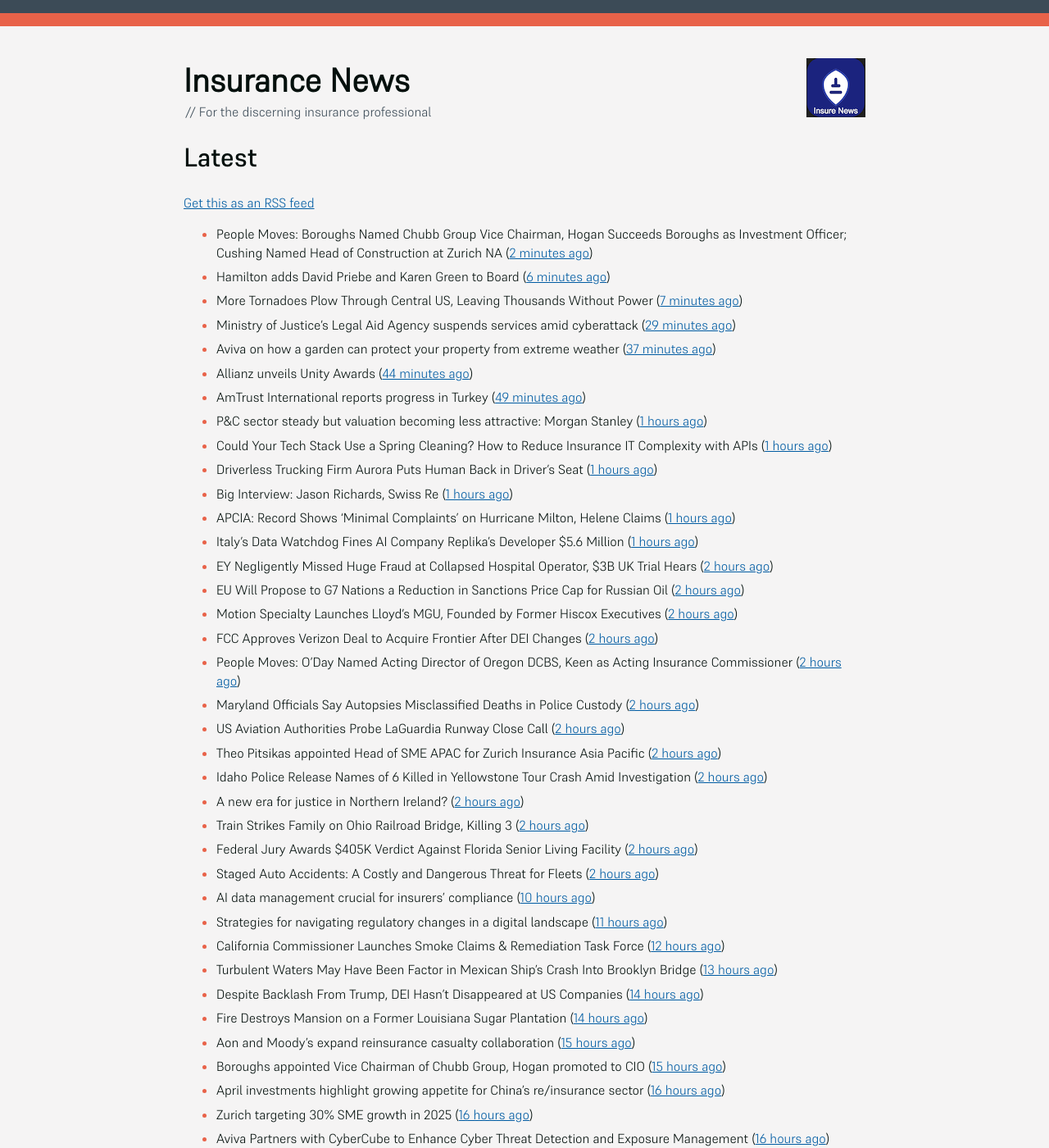
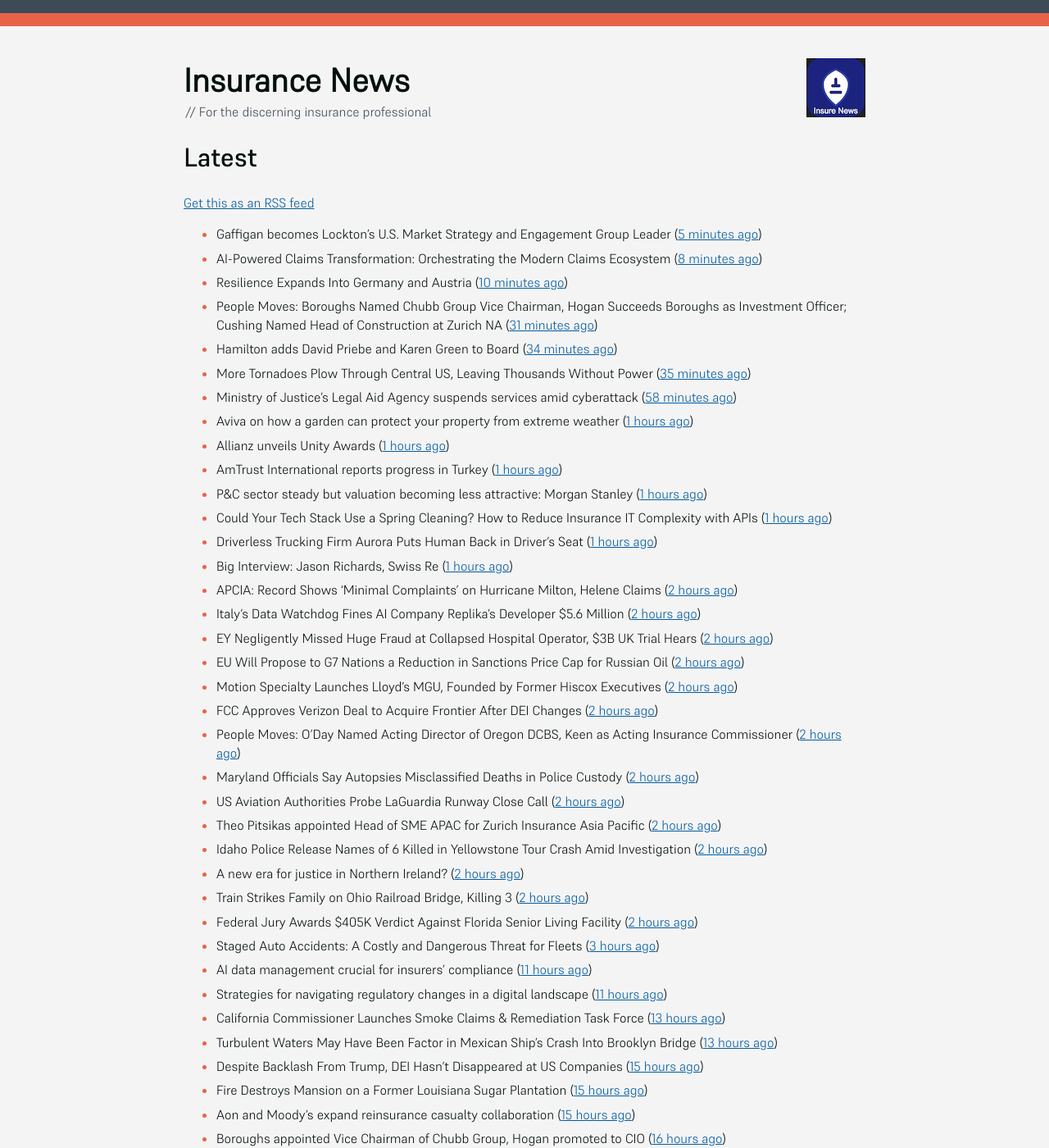
Before and after one commit to mat-0/feeds.thechels.uk, a Jekyll site: the page built from index.md, in a window 1280 px wide and 1400 px high. Shown: the whole window at 82% size. Built offline with Jekyll 4.4.1, drawn with Linux system fonts in a browser that asks for light colours; some of the changed text lies outside the part shown.

Commit message:
New Feed

```diff
--- a/index.md
+++ b/index.md
@@ -8,19 +8,22 @@ description: Latest Updates
 [Get this as an RSS feed](/feed.rss)
 
 <!-- news_marker starts -->
-- People Moves: Boroughs Named Chubb Group Vice Chairman, Hogan Succeeds Boroughs as Investment Officer; Cushing Named Head of Construction at Zurich NA ([2 minutes ago](https://www.insurancejournal.com/news/national/2025/05/20/824390.htm))
-- Hamilton adds David Priebe and Karen Green to Board ([6 minutes ago](https://www.reinsurancene.ws/hamilton-adds-david-priebe-and-karen-green-to-board/))
-- More Tornadoes Plow Through Central US, Leaving Thousands Without Power ([7 minutes ago](https://www.insurancejournal.com/news/southeast/2025/05/20/824450.htm))
-- Ministry of Justice's Legal Aid Agency suspends services amid cyberattack ([29 minutes ago](https://www.insurancebusinessmag.com/uk/news/cyber/ministry-of-justices-legal-aid-agency-suspends-services-amid-cyberattack-536241.aspx))
-- Aviva on how a garden can protect your property from extreme weather ([37 minutes ago](https://www.insurancebusinessmag.com/uk/news/property-insurance/aviva-on-how-a-garden-can-protect-your-property-from-extreme-weather-536238.aspx))
-- Allianz unveils Unity Awards ([44 minutes ago](https://www.insurancebusinessmag.com/uk/news/breaking-news/allianz-unveils-unity-awards-536237.aspx))
-- AmTrust International reports progress in Turkey ([49 minutes ago](https://www.insurancebusinessmag.com/uk/news/breaking-news/amtrust-international-reports-progress-in-turkey-536236.aspx))
+- Gaffigan becomes Lockton’s U.S. Market Strategy and Engagement Group Leader ([5 minutes ago](https://www.reinsurancene.ws/gaffigan-becomes-locktons-u-s-market-strategy-and-engagement-group-leader/))
+- AI-Powered Claims Transformation: Orchestrating the Modern Claims Ecosystem ([8 minutes ago](https://insurance-edge.net/2025/05/20/ai-powered-claims-transformation-orchestrating-the-modern-claims-ecosystem-2/))
+- Resilience Expands Into Germany and Austria ([10 minutes ago](https://insurance-edge.net/2025/05/20/resilience-expands-into-germany-and-austria/))
+- People Moves: Boroughs Named Chubb Group Vice Chairman, Hogan Succeeds Boroughs as Investment Officer; Cushing Named Head of Construction at Zurich NA ([31 minutes ago](https://www.insurancejournal.com/news/national/2025/05/20/824390.htm))
+- Hamilton adds David Priebe and Karen Green to Board ([34 minutes ago](https://www.reinsurancene.ws/hamilton-adds-david-priebe-and-karen-green-to-board/))
+- More Tornadoes Plow Through Central US, Leaving Thousands Without Power ([35 minutes ago](https://www.insurancejournal.com/news/southeast/2025/05/20/824450.htm))
+- Ministry of Justice's Legal Aid Agency suspends services amid cyberattack ([58 minutes ago](https://www.insurancebusinessmag.com/uk/news/cyber/ministry-of-justices-legal-aid-agency-suspends-services-amid-cyberattack-536241.aspx))
+- Aviva on how a garden can protect your property from extreme weather ([1 hours ago](https://www.insurancebusinessmag.com/uk/news/property-insurance/aviva-on-how-a-garden-can-protect-your-property-from-extreme-weather-536238.aspx))
+- Allianz unveils Unity Awards ([1 hours ago](https://www.insurancebusinessmag.com/uk/news/breaking-news/allianz-unveils-unity-awards-536237.aspx))
+- AmTrust International reports progress in Turkey ([1 hours ago](https://www.insurancebusinessmag.com/uk/news/breaking-news/amtrust-international-reports-progress-in-turkey-536236.aspx))
 - P&C sector steady but valuation becoming less attractive: Morgan Stanley ([1 hours ago](https://www.reinsurancene.ws/pc-sector-steady-but-valuation-becoming-less-attractive-morgan-stanley/))
 - Could Your Tech Stack Use a Spring Cleaning? How to Reduce Insurance IT Complexity with APIs ([1 hours ago](https://www.insurancejournal.com/blogs/agentsync/2025/05/20/822951.htm))
 - Driverless Trucking Firm Aurora Puts Human Back in Driver’s Seat ([1 hours ago](https://www.insurancejournal.com/news/southcentral/2025/05/20/824443.htm))
 - Big Interview: Jason Richards, Swiss Re ([1 hours ago](https://www.postonline.co.uk/reinsurance/7957541/big-interview-jason-richards-swiss-re))
-- APCIA: Record Shows ‘Minimal Complaints’ on Hurricane Milton, Helene Claims ([1 hours ago](https://www.insurancejournal.com/news/national/2025/05/20/824364.htm))
-- Italy’s Data Watchdog Fines AI Company Replika’s Developer $5.6 Million ([1 hours ago](https://www.insurancejournal.com/news/international/2025/05/20/824403.htm))
+- APCIA: Record Shows ‘Minimal Complaints’ on Hurricane Milton, Helene Claims ([2 hours ago](https://www.insurancejournal.com/news/national/2025/05/20/824364.htm))
+- Italy’s Data Watchdog Fines AI Company Replika’s Developer $5.6 Million ([2 hours ago](https://www.insurancejournal.com/news/international/2025/05/20/824403.htm))
 - EY Negligently Missed Huge Fraud at Collapsed Hospital Operator, $3B UK Trial Hears ([2 hours ago](https://www.insurancejournal.com/news/international/2025/05/20/824369.htm))
 - EU Will Propose to G7 Nations a Reduction in Sanctions Price Cap for Russian Oil ([2 hours ago](https://www.insurancejournal.com/news/international/2025/05/20/824398.htm))
 - Motion Specialty Launches Lloyd’s MGU, Founded by Former Hiscox Executives ([2 hours ago](https://www.insurancejournal.com/news/international/2025/05/20/824409.htm))
@@ -33,32 +36,31 @@ description: Latest Updates
 - A new era for justice in Northern Ireland? ([2 hours ago](https://www.postonline.co.uk/claims/7957782/a-new-era-for-justice-in-northern-ireland))
 - Train Strikes Family on Ohio Railroad Bridge, Killing 3 ([2 hours ago](https://www.insurancejournal.com/news/midwest/2025/05/20/824453.htm))
 - Federal Jury Awards $405K Verdict Against Florida Senior Living Facility ([2 hours ago](https://www.insurancejournal.com/news/southeast/2025/05/20/824447.htm))
-- Staged Auto Accidents: A Costly and Dangerous Threat for Fleets ([2 hours ago](https://www.insurancejournal.com/blogs/iat/2025/05/20/822221.htm))
-- AI data management crucial for insurers' compliance ([10 hours ago](https://www.dig-in.com/news/ai-data-management-crucial-for-insurers-compliance))
+- Staged Auto Accidents: A Costly and Dangerous Threat for Fleets ([3 hours ago](https://www.insurancejournal.com/blogs/iat/2025/05/20/822221.htm))
+- AI data management crucial for insurers' compliance ([11 hours ago](https://www.dig-in.com/news/ai-data-management-crucial-for-insurers-compliance))
 - Strategies for navigating regulatory changes in a digital landscape ([11 hours ago](https://www.dig-in.com/opinion/strategies-for-navigating-federal-and-state-regulations))
-- California Commissioner Launches Smoke Claims & Remediation Task Force ([12 hours ago](https://www.insurancejournal.com/news/west/2025/05/19/824395.htm))
+- California Commissioner Launches Smoke Claims & Remediation Task Force ([13 hours ago](https://www.insurancejournal.com/news/west/2025/05/19/824395.htm))
 - Turbulent Waters May Have Been Factor in Mexican Ship’s Crash Into Brooklyn Bridge ([13 hours ago](https://www.insurancejournal.com/news/east/2025/05/19/824334.htm))
-- Despite Backlash From Trump, DEI Hasn’t Disappeared at US Companies ([14 hours ago](https://www.insurancejournal.com/news/national/2025/05/19/824379.htm))
-- Fire Destroys Mansion on a Former Louisiana Sugar Plantation ([14 hours ago](https://www.insurancejournal.com/news/southcentral/2025/05/19/824378.htm))
+- Despite Backlash From Trump, DEI Hasn’t Disappeared at US Companies ([15 hours ago](https://www.insurancejournal.com/news/national/2025/05/19/824379.htm))
+- Fire Destroys Mansion on a Former Louisiana Sugar Plantation ([15 hours ago](https://www.insurancejournal.com/news/southcentral/2025/05/19/824378.htm))
 - Aon and Moody’s expand reinsurance casualty collaboration ([15 hours ago](https://www.reinsurancene.ws/aon-and-moodys-expand-reinsurance-casualty-collaboration/))
-- Boroughs appointed Vice Chairman of Chubb Group, Hogan promoted to CIO ([15 hours ago](https://www.reinsurancene.ws/boroughs-appointed-vice-chairman-of-chubb-group-hogan-promoted-to-cio/))
+- Boroughs appointed Vice Chairman of Chubb Group, Hogan promoted to CIO ([16 hours ago](https://www.reinsurancene.ws/boroughs-appointed-vice-chairman-of-chubb-group-hogan-promoted-to-cio/))
 - April investments highlight growing appetite for China’s re/insurance sector ([16 hours ago](https://www.reinsurancene.ws/april-investments-highlight-growing-appetite-for-chinas-re-insurance-sector/))
 - Zurich targeting 30% SME growth in 2025 ([16 hours ago](https://www.postonline.co.uk/news/7957779/zurich-targeting-30-sme-growth-in-2025))
 - Aviva Partners with CyberCube to Enhance Cyber Threat Detection and Exposure Management ([16 hours ago](https://www.insurtechinsights.com/aviva-partners-with-cybercube-to-enhance-cyber-threat-detection-and-exposure-management/))
 - M&S’ Slow Recovery From Cyberattack Puts it at Risk of Lasting Damage ([16 hours ago](https://www.insurancejournal.com/news/international/2025/05/19/824356.htm))
 - New Partnership Aims to Boost In-Car Chip Security ([16 hours ago](https://insurance-edge.net/2025/05/19/new-partnership-aims-to-boost-in-car-chip-security/))
-- Aon appoints Neil Maynard as Chief Broking Officer, Aviation ([16 hours ago](https://www.reinsurancene.ws/aon-appoints-neil-maynard-as-chief-broking-officer-aviation/))
+- Aon appoints Neil Maynard as Chief Broking Officer, Aviation ([17 hours ago](https://www.reinsurancene.ws/aon-appoints-neil-maynard-as-chief-broking-officer-aviation/))
 - VIG bids for majority stake in Moldasig ([17 hours ago](https://www.reinsurancene.ws/vig-bids-for-majority-stake-in-moldasig/))
 - UK Legal Aid Hack Includes ‘Significant Amount’ of Personal Data ([17 hours ago](https://www.insurancejournal.com/news/international/2025/05/19/824353.htm))
-- Inigo, Johnson & Johnson backed Motion Specialty becomes Lloyd’s coverholder ([17 hours ago](https://www.reinsurancene.ws/inigo-johnson-johnson-backed-motion-specialty-becomes-lloyds-coverholder/))
-- How Aviva is redefining mid-market support ([17 hours ago](https://www.insurancebusinessmag.com/uk/news/breaking-news/how-aviva-is-redefining-midmarket-support-535375.aspx))
-- People Moves: Castillo to Head Protecdiv’s Construction; Snyder Joins Mass. Workers’ Comp Council ([17 hours ago](https://www.insurancejournal.com/news/east/2025/05/19/823716.htm))
-- Q1 Shows ‘Clear’ Signs of Commercial P/C Softening, Says CIAB ([17 hours ago](https://www.insurancejournal.com/news/national/2025/05/19/824328.htm))
+- Inigo, Johnson & Johnson backed Motion Specialty becomes Lloyd’s coverholder ([18 hours ago](https://www.reinsurancene.ws/inigo-johnson-johnson-backed-motion-specialty-becomes-lloyds-coverholder/))
+- How Aviva is redefining mid-market support ([18 hours ago](https://www.insurancebusinessmag.com/uk/news/breaking-news/how-aviva-is-redefining-midmarket-support-535375.aspx))
+- People Moves: Castillo to Head Protecdiv’s Construction; Snyder Joins Mass. Workers’ Comp Council ([18 hours ago](https://www.insurancejournal.com/news/east/2025/05/19/823716.htm))
+- Q1 Shows ‘Clear’ Signs of Commercial P/C Softening, Says CIAB ([18 hours ago](https://www.insurancejournal.com/news/national/2025/05/19/824328.htm))
 - Aviva Highlights The Loss of Lawns and Gardens ([18 hours ago](https://insurance-edge.net/2025/05/19/aviva-highlights-the-loss-of-lawns-and-gardens/))
-- I’m very positive on where the legacy market is and where it’s going: RiverStone International Group CFO ([18 hours ago](https://www.reinsurancene.ws/im-very-positive-on-where-the-legacy-market-is-and-where-its-going-riverstone-international-group-cfo/))
 - TELUS Health Acquires Workplace Options in $500 Million Deal, Accelerates Global Wellbeing Ambitions with GTCR Investment ([18 hours ago](https://www.insurtechinsights.com/telus-health-acquires-workplace-options-in-500-million-deal-accelerates-global-wellbeing-ambitions-with-gtcr-investment/))
 - BIBA 2025: Young Broker of The Year ([19 hours ago](https://insurance-edge.net/2025/05/19/biba-2025-young-broker-of-the-year/))
-- Industry reaction to the Law Comission’s will reform report ([19 hours ago](https://ifamagazine.com/industry-reaction-to-the-law-comissions-will-reform-report/))
+- Industry reaction to the Law Comission’s will reform report ([20 hours ago](https://ifamagazine.com/industry-reaction-to-the-law-comissions-will-reform-report/))
 - How can brokers ensure responsible AI usage in insurance operations? ([20 hours ago](https://www.insurancebusinessmag.com/uk/news/technology/how-can-brokers-ensure-responsible-ai-usage-in-insurance-operations-536137.aspx))
 - Allstate Becomes Corporate Partner of Chicago Quantum Exchange to Advance Quantum Computing in Insurance ([20 hours ago](https://www.insurtechinsights.com/allstate-becomes-corporate-partner-of-chicago-quantum-exchange-to-advance-quantum-computing-in-insurance/))
 - Why sustainable repairs and net zero goals are critical for brokers ([20 hours ago](https://www.insurancebusinessmag.com/uk/news/environmental/why-sustainable-repairs-and-net-zero-goals-are-critical-for-brokers-536136.aspx))
```
Also changed, not shown: other parts of index.md (+2 -4 lines).
